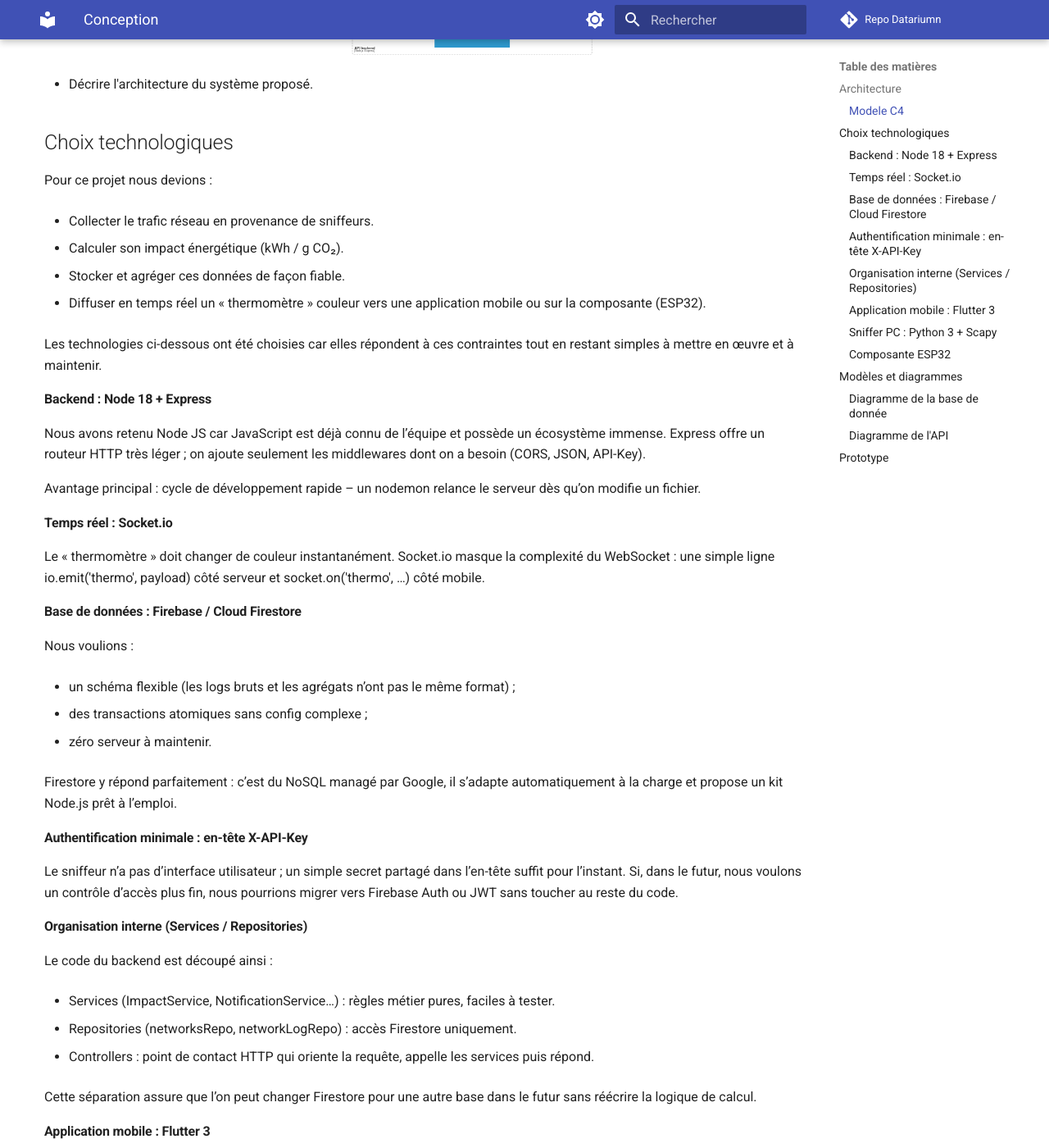
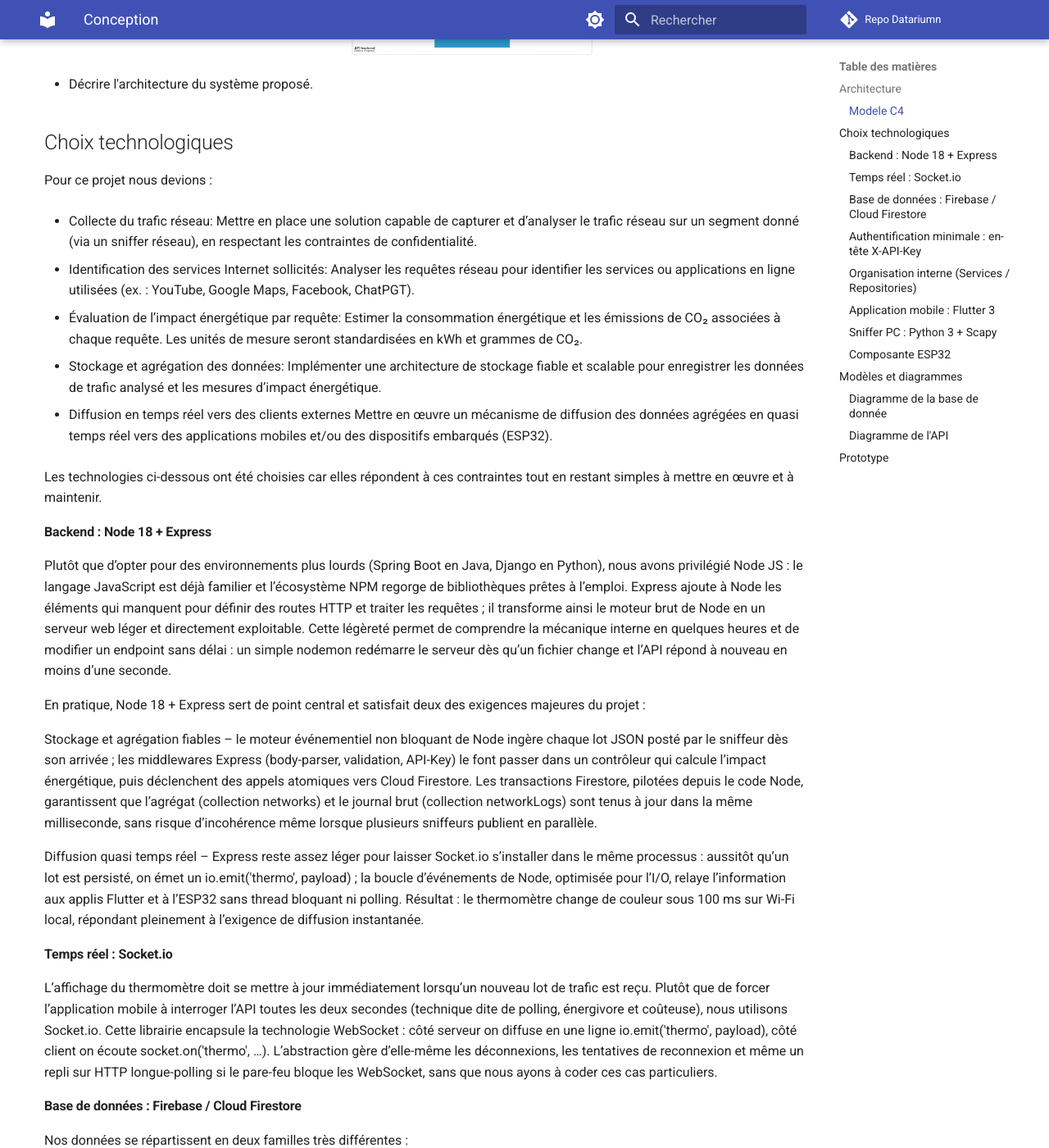
Before and after one commit to protolabo/datarium, an MkDocs documentation site: the page built from docs/conception.md, in a window 1280 px wide and 1400 px high, scrolled down 566 px. Shown: the whole window at 82% size. Built offline with MkDocs 1.6.1 and Material for MkDocs 9.7.7, drawn with Linux system fonts in a browser that asks for light colours; comment, search, counter and statistics services are not loaded; some of the changed text lies outside the part shown.

Commit message:
mis a jour choix de technologies

```diff
--- a/docs/conception.md
+++ b/docs/conception.md
@@ -10,66 +10,64 @@
 
 Pour ce projet nous devions :
 
- - Collecter le trafic réseau en provenance de sniffeurs.
+ - Collecte du trafic réseau: Mettre en place une solution capable de capturer et d’analyser le trafic réseau sur un segment donné (via   un sniffer réseau), en respectant les contraintes de confidentialité.
 
- - Calculer son impact énergétique (kWh / g CO₂).
+ -  Identification des services Internet sollicités: Analyser les requêtes réseau pour identifier les services ou applications en ligne utilisées (ex. : YouTube, Google Maps, Facebook, ChatPGT).
 
- - Stocker et agréger ces données de façon fiable.
+ - Évaluation de l’impact énergétique par requête: Estimer la consommation énergétique et les émissions de CO₂ associées à chaque          requête.  Les unités de mesure seront standardisées en kWh et grammes de CO₂.
 
- - Diffuser en temps réel un « thermomètre » couleur vers une application mobile ou sur la composante (ESP32).
+ - Stockage et agrégation des données: Implémenter une architecture de stockage fiable et scalable pour enregistrer les données de trafic analysé et les mesures d’impact énergétique.
 
-Les technologies ci-dessous ont été choisies car elles répondent à ces contraintes tout en restant simples à mettre en œuvre et à maintenir.
+ - Diffusion en temps réel vers des clients externes Mettre en œuvre un mécanisme de diffusion des données agrégées en quasi temps réel vers des applications mobiles et/ou des dispositifs embarqués (ESP32).
+
+ Les technologies ci-dessous ont été choisies car elles répondent à ces contraintes tout en restant simples à mettre en œuvre et à maintenir.
 
 #### Backend : Node 18 + Express
-Nous avons retenu Node JS car JavaScript est déjà connu de l’équipe et possède un écosystème immense.
-Express offre un routeur HTTP très léger ; on ajoute seulement les middlewares dont on a besoin (CORS, JSON, API-Key).
+Plutôt que d’opter pour des environnements plus lourds (Spring Boot en Java, Django en Python), nous avons privilégié Node JS : le langage JavaScript est déjà familier et l’écosystème NPM regorge de bibliothèques prêtes à l’emploi.
+Express ajoute à Node les éléments qui manquent pour définir des routes HTTP et traiter les requêtes ; il transforme ainsi le moteur brut de Node en un serveur web léger et directement exploitable. Cette légèreté permet de comprendre la mécanique interne en quelques heures et de modifier un endpoint sans délai : un simple nodemon redémarre le serveur dès qu’un fichier change et l’API répond à nouveau en moins d’une seconde.
 
+En pratique, Node 18 + Express sert de point central et satisfait deux des exigences majeures du projet :
 
-Avantage principal : cycle de développement rapide – un nodemon relance le serveur dès qu’on modifie un fichier.
+Stockage et agrégation fiables – le moteur événementiel non bloquant de Node ingère chaque lot JSON posté par le sniffeur dès son arrivée ; les middlewares Express (body-parser, validation, API-Key) le font passer dans un contrôleur qui calcule l’impact énergétique, puis déclenchent des appels atomiques vers Cloud Firestore. Les transactions Firestore, pilotées depuis le code Node, garantissent que l’agrégat (collection networks) et le journal brut (collection networkLogs) sont tenus à jour dans la même milliseconde, sans risque d’incohérence même lorsque plusieurs sniffeurs publient en parallèle.
+
+Diffusion quasi temps réel – Express reste assez léger pour laisser Socket.io s’installer dans le même processus : aussitôt qu’un lot est persisté, on émet un io.emit('thermo', payload) ; la boucle d’événements de Node, optimisée pour l’I/O, relaye l’information aux applis Flutter et à l’ESP32 sans thread bloquant ni polling. Résultat : le thermomètre change de couleur sous 100 ms sur Wi-Fi local, répondant pleinement à l’exigence de diffusion instantanée.
 
 #### Temps réel : Socket.io
-Le « thermomètre » doit changer de couleur instantanément.
-Socket.io masque la complexité du WebSocket : une simple ligne io.emit('thermo', payload) côté serveur et socket.on('thermo', …) côté mobile.
-
+L’affichage du thermomètre doit se mettre à jour immédiatement lorsqu’un nouveau lot de trafic est reçu. Plutôt que de forcer l’application mobile à interroger l’API toutes les deux secondes (technique dite de polling, énergivore et coûteuse), nous utilisons Socket.io. Cette librairie encapsule la technologie WebSocket : côté serveur on diffuse en une ligne io.emit('thermo', payload), côté client on écoute socket.on('thermo', …). L’abstraction gère d’elle-même les déconnexions, les tentatives de reconnexion et même un repli sur HTTP longue-polling si le pare-feu bloque les WebSocket, sans que nous ayons à coder ces cas particuliers.
 
 #### Base de données : Firebase / Cloud Firestore
-Nous voulions :
+Nos données se répartissent en deux familles très différentes :
 
- - un schéma flexible (les logs bruts et les agrégats n’ont pas le même format) ;
+ - des documents « bruts » – chaque fenêtre de 4 secondes provenant d’un sniffer ;
 
- - des transactions atomiques sans config complexe ;
+ - des agrégats – un compteur global par réseau Wi-Fi.
 
- - zéro serveur à maintenir.
+Un schéma relationnel rigide  tel que SQL aurait imposé des jointures complexes ou des migrations fréquentes. Firestore, base NoSQL entièrement gérée par Google, accepte au contraire des documents de formes variées dans une même collection et applique des transactions ACID (Atomicite Coherence Isolation et Durabilite) en une seule instruction. De plus, aucun serveur n’est à installer : la base se dimensionne toute seule selon le volume de requêtes.
 
-Firestore y répond parfaitement : c’est du NoSQL managé par Google, il s’adapte automatiquement à la charge et propose un kit Node.js prêt à l’emploi.
+Cette solution de stockage répond directement à l’exigence « Stockage et agrégation des données » : Firestore enregistre chaque lot brut sans schéma fixe et, dans le même temps, met à jour les compteurs agrégés d’un seul appel transactionnel, garantissant à la fois cohérence ACID et montée en charge automatique lorsque le nombre de réseaux ou de sniffeurs augmente.
 
 #### Authentification minimale : en-tête X-API-Key
-Le sniffeur n’a pas d’interface utilisateur ; un simple secret partagé dans l’en-tête suffit pour l’instant.
-Si, dans le futur, nous voulons un contrôle d’accès plus fin, nous pourrions migrer vers Firebase Auth ou JWT sans toucher au reste du code.
+Le sniffer n’a ni clavier ni interface graphique pour saisir un mot de passe. Nous avons donc placé un secret partagé dans le fichier de configuration ; chacune des requêtes vers /records porte ce secret dans l’en-tête X-API-Key. Le middleware Express se contente de comparer la valeur reçue à celle stockée dans les variables d’environnement. Dans le futur afin de passer à Firebase Auth ou à des jetons JWT : il suffira de remplacer ce middleware sans toucher au reste du code.
 
 #### Organisation interne (Services / Repositories)
-Le code du backend est découpé ainsi :
+Le projet sépare strictement les responsabilités :
 
- - Services (ImpactService, NotificationService…) : règles métier pures, faciles à tester.
+Controllers : points de contact HTTP. Ils valident les paramètres, appellent les services et renvoient la réponse.
+Services : règles métier purs (conversion octets→kWh, diffusion Socket.io…).
+Repositories/models : code d’accès à Firestore.
 
- - Repositories (networksRepo, networkLogRepo) : accès Firestore uniquement.
-
- - Controllers : point de contact HTTP qui oriente la requête, appelle les services puis répond.
-
-Cette séparation assure que l’on peut changer Firestore pour une autre base dans le futur sans réécrire la logique de calcul.
+Cette stratification rend le dépôt compréhensible pour un nouveau développeur : un bug d’API se cherchera côté controller, un ajustement d’algorithme côté service, un problème de base côté repository/model.
 
 #### Application mobile : Flutter 3
-Flutter compile en natif pour iOS et Android à partir d’un seul code Dart.
-Le hot-reload visuel est précieux : on voit immédiatement le rendu des jauges.
-Le package socket_io_client se connecte en une ligne au backend.
+
+Plutôt que de maintenir deux projets natifs (Kotlin pour Android, Swift pour iOS) – solution exigeante en temps et en expertise – nous avons choisi Flutter. Le framework compile en code natif pour les deux plates-formes à partir d’un unique projet Dart, et son hot reload permet de visualiser instantanément la moindre modification de l’interface. Le package socket_io_client se connecte naturellement au backend, ce qui simplifie la réception des mises à jour du thermomètre.
 
 #### Sniffer PC : Python 3 + Scapy
 Scapy est la référence open-source pour capturer et analyser les paquets réseau.
 En quelques dizaines de lignes on filtre, on catégorise (YouTube, Spotify…), puis on envoie un JSON au backend via la librairie requests.
 
 #### Composante ESP32
-L’ESP32 n'est pas couteux et possède Wi-Fi + Bluetooth sur la même puce contrairement a la Arduino uno .
-3
+Pour matérialiser visuellement l’impact énergétique, nous avons retenu un ESP32 équipé de LED : il communique avec l'API du backend et le microcontrôleur change instantanément la couleur de la LED (vert → jaune → orange → rouge) d’après le niveau reçu. Ce choix s’est imposé face à l’Arduino Uno envisagé au départ : contrairement à l’Uno, l’ESP32 embarque nativement le Wi-Fi et le Bluetooth LE, ce qui évite l’ajout d’un shield réseau coûteux et encombrant. Avec l'ESP32 nous obtenons un module compact, autonome et programmable depuis l’IDE Arduino, capable de se connecter directement à l’API et d’afficher en temps réel l’état “carbone” du réseau sans qu’aucune configuration supplémentaire ne soit nécessaire.
 
 ## Modèles et diagrammes
 ### Diagramme de la base de donnée
```
Also changed, not shown: docs/images/datarium.svg.
